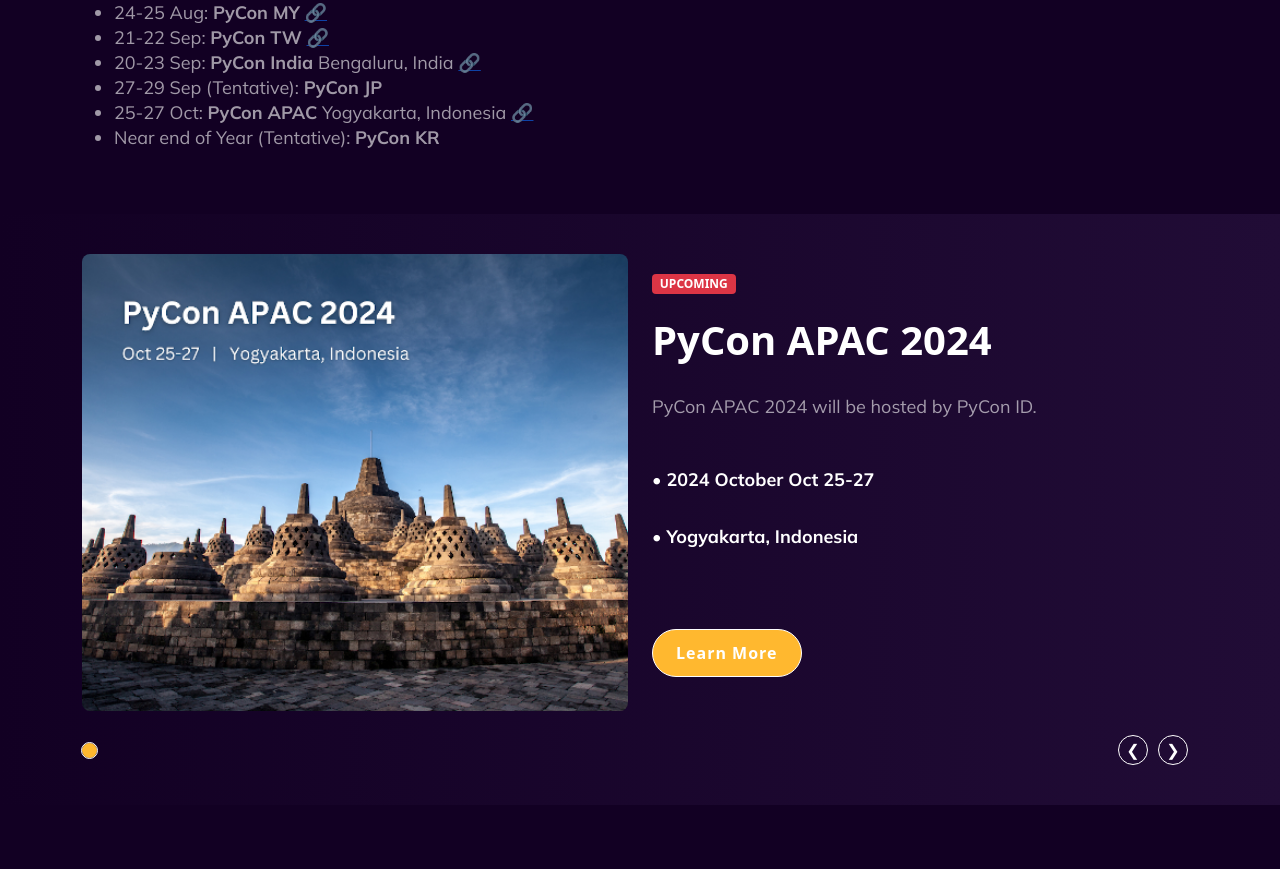
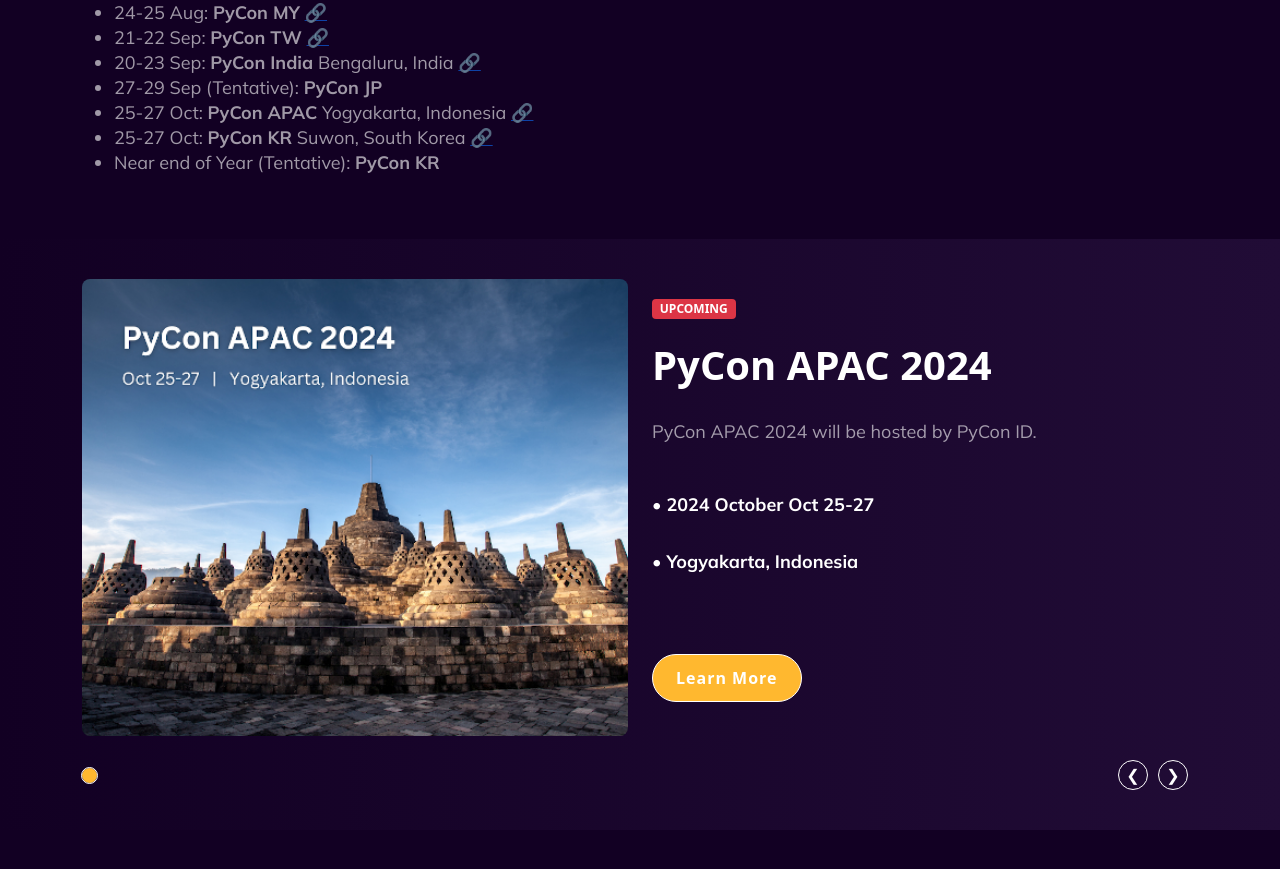
Before and after one commit to PyConAPAC/PyConAPAC.github.io, a React (Create React App) app: page / in a window 1280 px wide. Shown: the part 3369-4238 px from the top of the page. Built offline with nearby package versions, Linux system fonts and the light colour scheme.

Commit message:
Add Events.tsx for PyCon Korea 2024

```diff
--- a/src/views/events/Events.tsx
+++ b/src/views/events/Events.tsx
@@ -102,6 +102,12 @@
         title: 'PyCon APAC',
         location: 'Yogyakarta, Indonesia',
         link: 'https://pycon.id',
+    },
+    {
+      date: '25-27 Oct',
+      title: 'PyCon KR',
+      location: 'Suwon, South Korea',
+      link: 'https://2024.pycon.kr/',
     },
     {
         date: 'Near end of Year (Tentative)',
```
